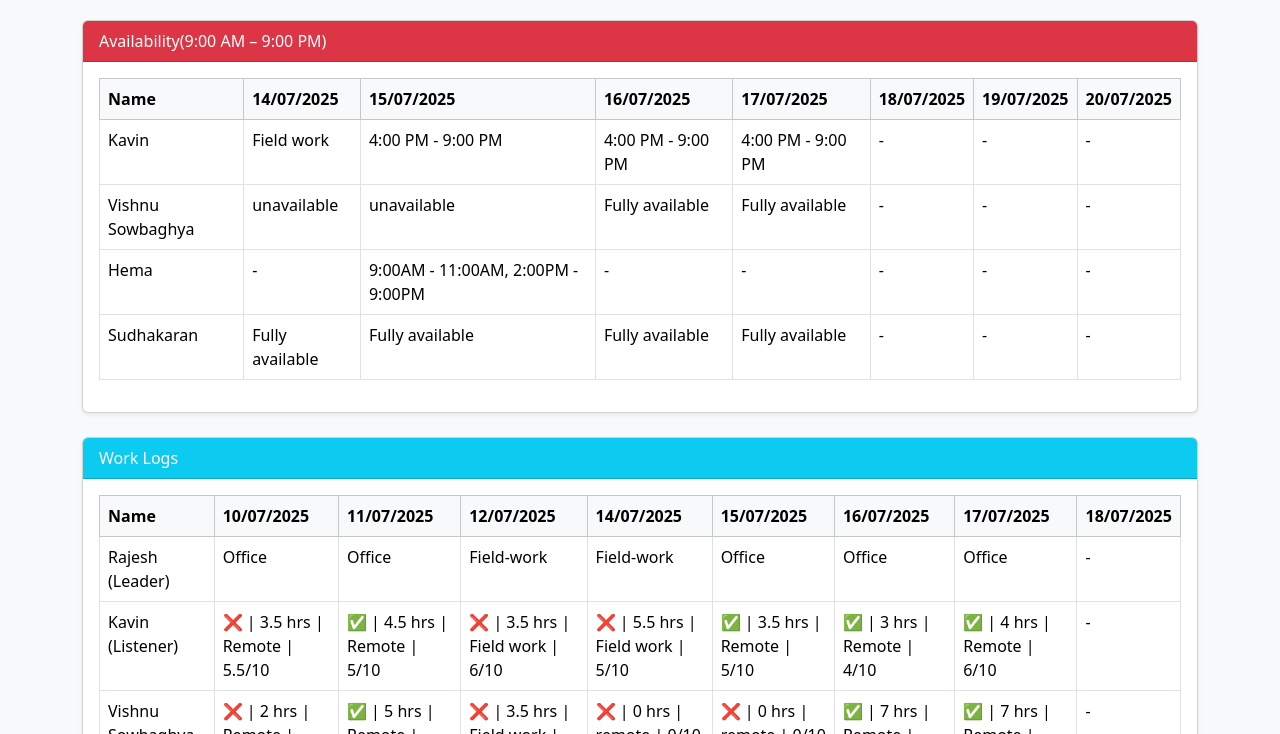
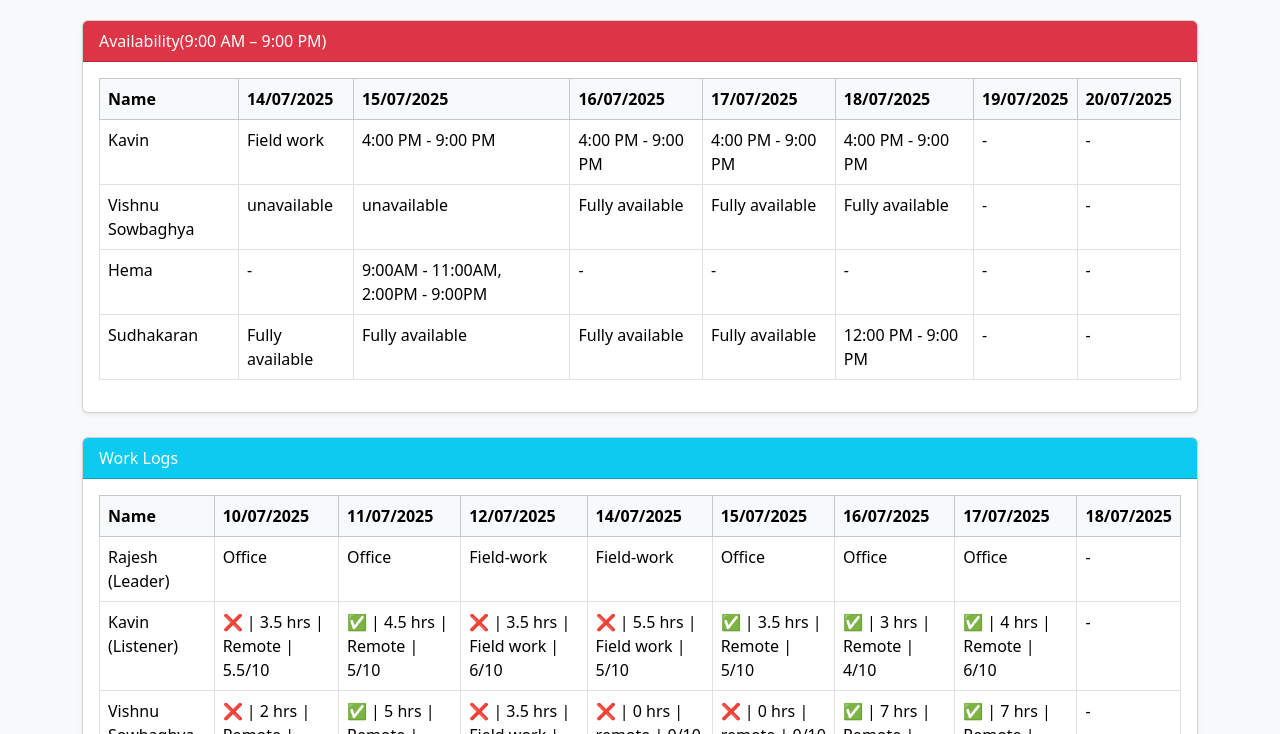
Before and after one commit to SudhakaranMurugan/Rider_Status, a plain HTML site: page index.html in a window 1280 px wide. Shown: the part 66-800 px from the top of the page. Drawn offline with nearby package versions, Linux system fonts and the light colour scheme.

Commit message:
Updated dashboard for July 18

```diff
--- a/index.html
+++ b/index.html
@@ -40,7 +40,7 @@
           <td>4:00 PM - 9:00 PM</td>
           <td>4:00 PM - 9:00 PM</td>
           <td>4:00 PM - 9:00 PM</td>
-          <td>-</td>
+          <td>4:00 PM - 9:00 PM</td>
           <td>-</td>
           <td>-</td>
         </tr>
@@ -50,7 +50,7 @@
           <td>unavailable</td>
           <td>Fully available</td>
           <td>Fully available</td>
-          <td>-</td>
+          <td>Fully available</td>
           <td>-</td>
           <td>-</td>
         </tr>
@@ -70,7 +70,7 @@
           <td>Fully available</td>
           <td>Fully available</td>
           <td>Fully available</td>
-          <td>-</td>
+          <td>12:00 PM - 9:00 PM</td>
           <td>-</td>
           <td>-</td>
         </tr>
```
